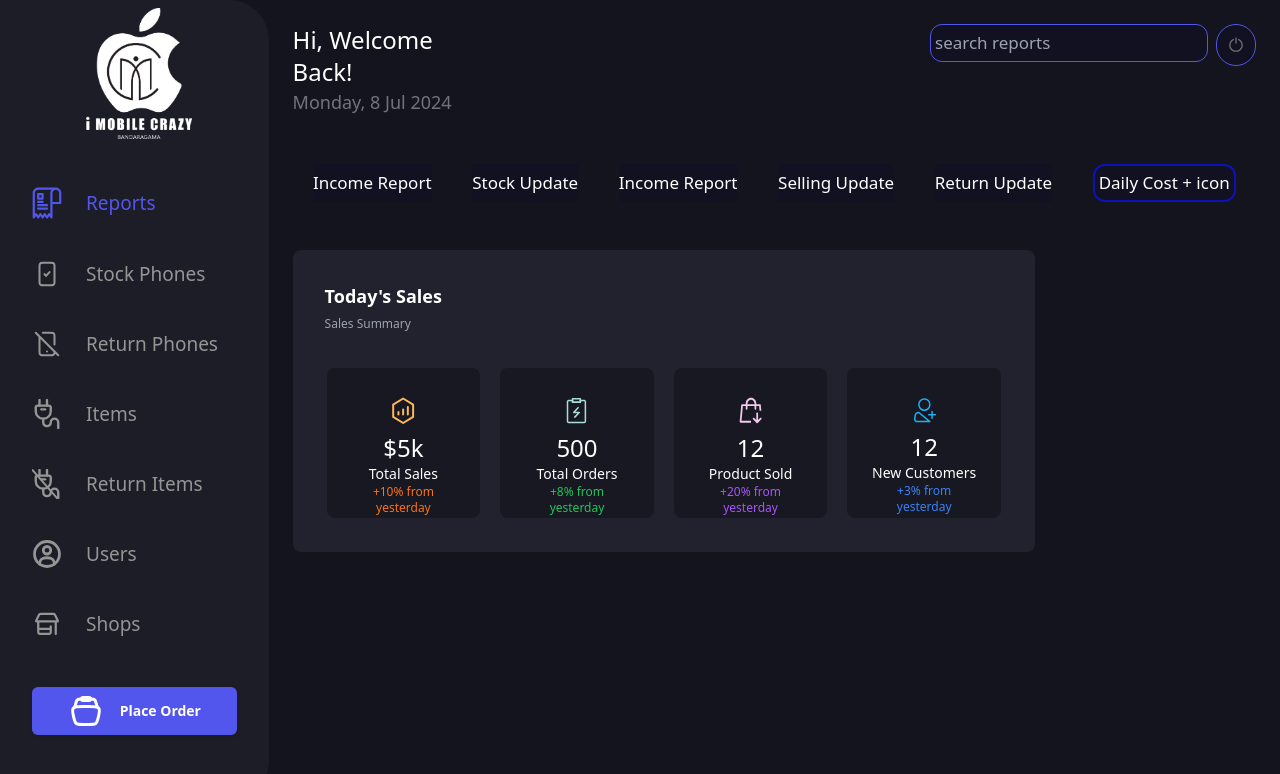
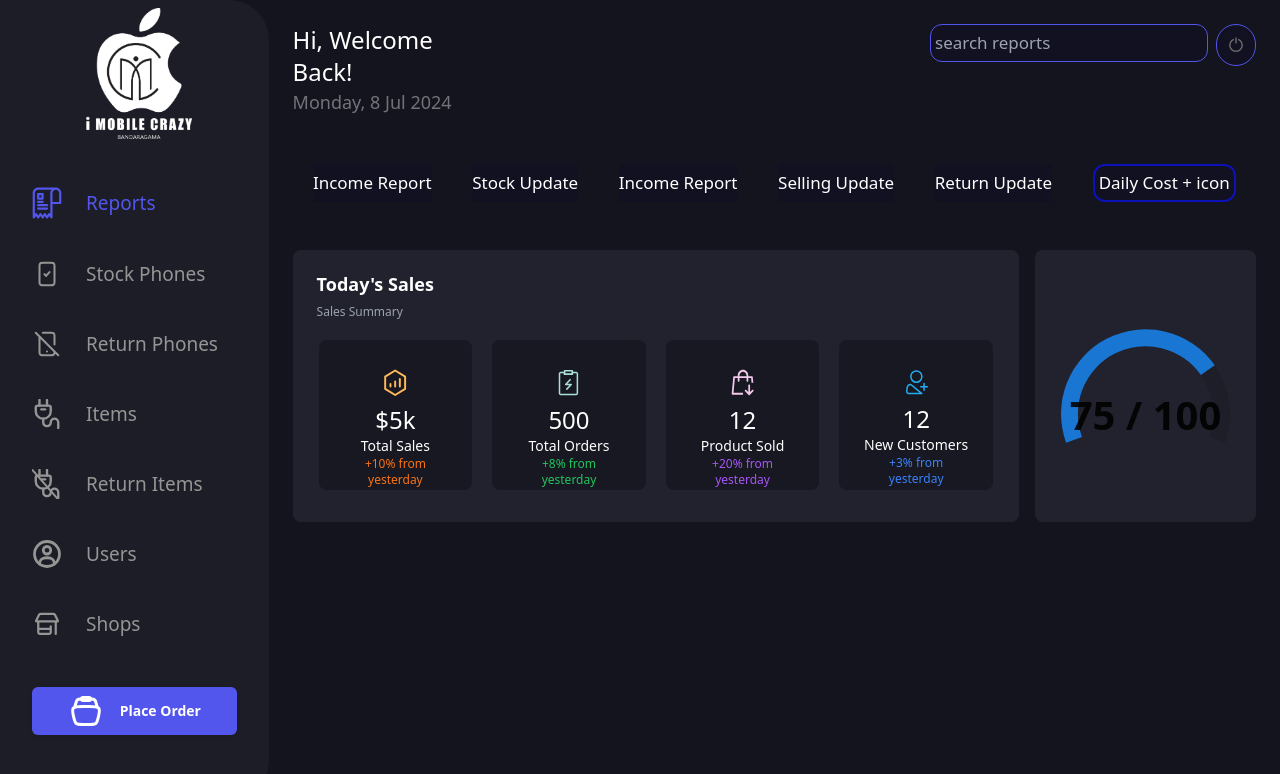
Before and after one commit to Arimax-Solutions/I_Mobile_Crazy_Frontend, a React (Vite) app: page /dashboard in a window 1280 px wide. Shown: the top 774 px of the page. Built offline with nearby package versions, Linux system fonts and the light colour scheme.

Commit message:
add sales charts

```diff
--- a/src/components/dashboard.tsx
+++ b/src/components/dashboard.tsx
@@ -1,6 +1,6 @@
 import React, { useEffect, useState } from 'react';
 import { Gauge, gaugeClasses } from '@mui/x-charts/Gauge';
-
+import { colors } from '@mui/material';
 
 export default function Dashboard() {
   const [token, setToken] = useState('');
@@ -25,7 +25,6 @@ export default function Dashboard() {
 
   return (
     <div className='m-4'>
-
       <div className='flex justify-between '>
         <div className='flex-grow mr-[35vw]'>
           <span className='text-2xl text-white'>Hi, {name} Welcome Back!</span>
@@ -48,16 +47,14 @@ export default function Dashboard() {
         <button className='daily_cost-buttons-styles p-1 rounded-xl w-fit '>Daily Cost + icon</button>
       </div>
 
-{/* ------------------------------------------------------------------------------------------ */}
-
       <div className='flex justify-between mt-5'>
-    <div className='background-colour-today-sales-div p-4 rounded-lg'>
-      <div className='ml-2 mt-2'>
+        <div className='background-colour-today-sales-div p-3 rounded-lg flex-1 mr-4'>
+          <div className='ml-2 mt-1'>
             <span className='text-white text-lg font-bold'>Today's Sales</span><br/>
             <span className='text-xs text-gray-400'>Sales Summary</span>
           </div>
 
-      <div className='flex justify-between w-full text-white mt-4'>
+          <div className='flex justify-between w-full text-white mt-2'>
             <div className='custom-div w-[12vw] bg-gray-800 p-4 rounded-lg text-center'>
               <div className='mb-2'>
                 <img src={'src/assets/icons/Icon 1.svg'} alt='icon' className='mx-auto' />
@@ -93,50 +90,31 @@ export default function Dashboard() {
           </div>
         </div>
 
-{/* -------------------------------------------------charts----------------------------------------- */}
 
-        <div className='text-white'>
+        {/* Today income chart  */}
 
-         {/* 1st chart */}
-
-          <div>
-            <Gauge
+        <div className="background-colour-today-sales-div text-white flex-1 p-3 rounded-lg flex justify-center items-center">
+          <div className="h-[30vh] w-full">
+            <Gauge className='text-white'
               value={75}
               startAngle={-110}
               endAngle={110}
               sx={{
                 [`& .${gaugeClasses.valueText}`]: {
                   fontSize: 40,
+                  fontWeight: 'bold',
+                  fill: 'red',
                   transform: 'translate(0px, 0px)',
                 },
               }}
-              text={
-                ({ value, valueMax }) => `${value} / ${valueMax}`
-              }
-                />
-          </div>
-
-          {/* second chart */}
-
-          <div>
-            <Gauge
-              value={75}
-              startAngle={-110}
-              endAngle={110}
-              sx={{
-                [`& .${gaugeClasses.valueText}`]: {
-                  fontSize: 40,
-                  transform: 'translate(0px, 0px)',
-                },
-              }}
-              text={
-                ({ value, valueMax }) => `${value} / ${valueMax}`
-              }
+              text={({ value, valueMax }) => `${value} / ${valueMax}`}
             />
           </div>
         </div>
+
+
+
       </div>
-
     </div>
   );
 }
```
Lines whose indentation alone changed are shown as unchanged.
